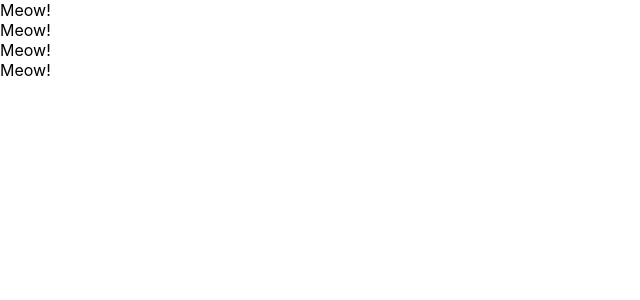
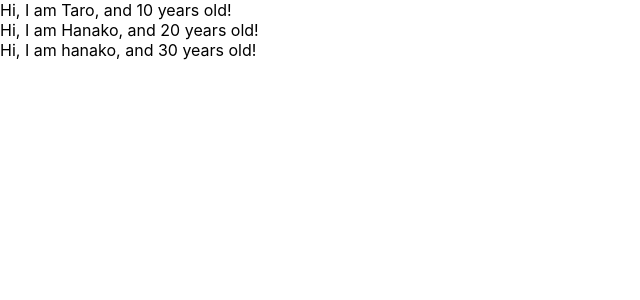
Before and after one commit to wit-p/udemy-react-redux-crud-application, a React (Create React App) app: page / in a window 1280 px wide. Shown: the top 300 px of the page, without its empty margins (0-640 px from the left). Built offline with nearby package versions, Linux system fonts and the light colour scheme.

Commit message:
no message

```diff
--- a/src/App.js
+++ b/src/App.js
@@ -1,34 +1,31 @@
-import React, { Component } from 'react';
+import React from 'react';
+import PropTypes from 'prop-types';
 
-// クラスComponent
-// class App extends Component {
-//   render() {
-//     return (
-//       <React.Fragment>
-//         <label htmlFor="bar">bar</label>
-//         <input type="text" onChange={() => {console.log("I am clicked.")}} />
-//       </React.Fragment>
-//     )
-//     // const greeting = "Hi, Tom!";
-//     // const dom = <h1>{greeting}</h1>;
-//     // return dom;
-//   }
-// }
-
-// ファンクショナルComponent
 const App = () => {
+  const profiles = [
+    { name: "Taro", age: 10 },
+    { name: "Hanako", age: 20 },
+    { name: "hanako", age: 30 },
+  ]
   return (
     <div>
-      <Cat />
-      <Cat />
-      <Cat />
-      <Cat />
+      {
+        profiles.map((profile, index) => {
+          return <User name={profile.name} age={profile.age} key={index} />
+        })
+      }
     </div>
   )
 }
 
-const Cat = () => {
-  return <div>Meow!</div>
+const User = (props) => {
+  return <div>Hi, I am {props.name}, and {props.age} years old! </div>
 }
 
+User.propTypes = {
+  name: PropTypes.string,
+  age: PropTypes.number
+}
+
+
 export default App;
```
